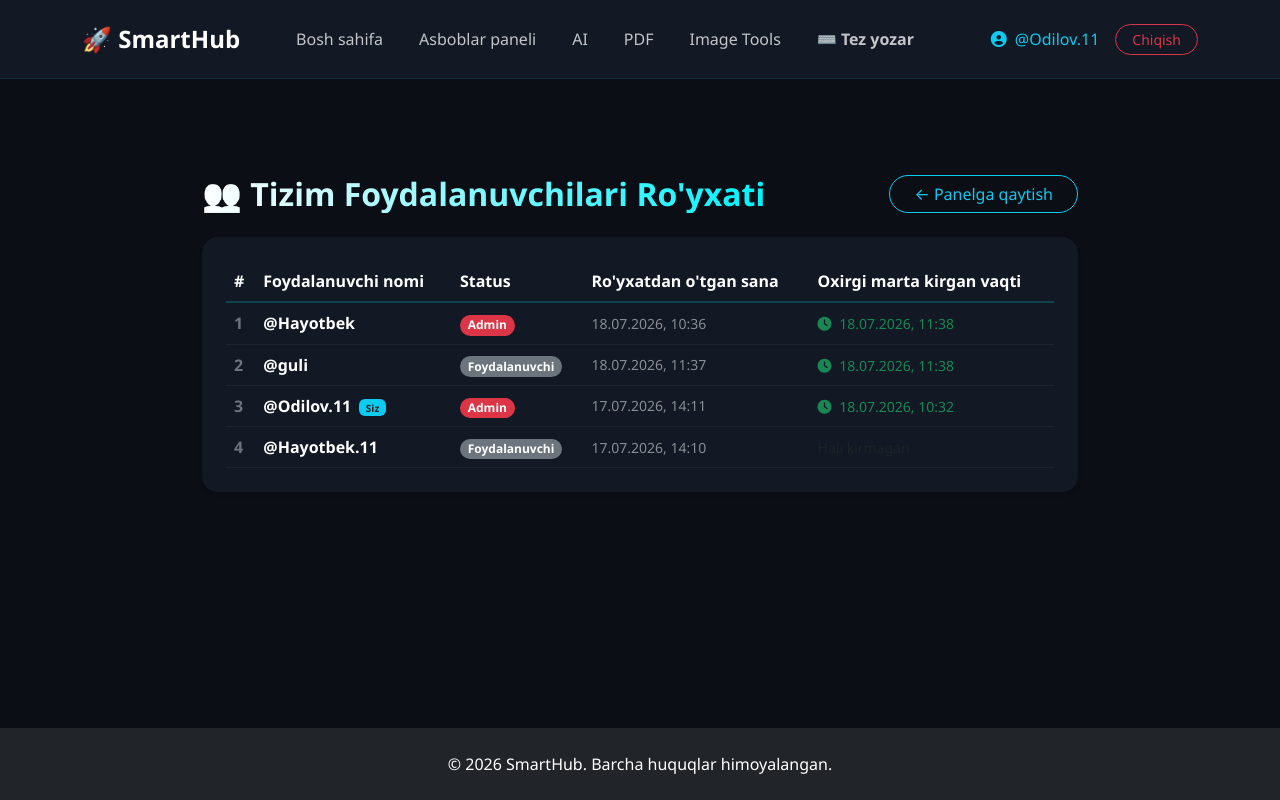
After one commit to TTligu1/SmartHub, a Django app: page /system-users/ in a window 1280 px wide. The commit adds this page. Run offline with Django 5.2, Linux system fonts and the light colour scheme; a user stored in the database is signed in; data comes from the database, SQL or seed files in the repository.

Commit message:
add premium logic, chat scroll, and user activity list

```diff
--- a/core/urls.py
+++ b/core/urls.py
@@ -18,4 +18,5 @@ urlpatterns = [
     path('race-arena/', views.race_arena, name='race_arena'),
     path('races-list/', views.races_list, name='races_list'),
     path('api/save-race/', views.save_race_result, name='save_race_result'),
+    path('system-users/', views.user_activity_list, name='user_activity_list'),
 ]
--- a/core/views.py
+++ b/core/views.py
@@ -401,3 +401,19 @@ def ai_chat(request):
         'user_messages_count': user_messages_count,
         'is_premium': profile.is_premium  # Shablonda yulduzcha chiqarish uchun
     })
+
+
+from django.contrib.auth.models import User
+from django.http import HttpResponseForbidden
+
+
+@login_required(login_url='login')
+def user_activity_list(request):
+    # Agar kirgan odam admin bo'lmasa, kirishni taqiqlaymiz
+    if not request.user.is_staff:
+        return HttpResponseForbidden("Sizda bu sahifani ko'rish huquqi yo'q!")
+
+    # Barcha foydalanuvchilarni oxirgi kirgan vaqti bo'yicha saralab olamiz
+    all_users = User.objects.all().order_by('-last_login')
+
+    return render(request, 'core/user_list.html', {'all_users': all_users})
--- /dev/null
+++ b/templates/core/user_list.html
@@ -0,0 +1,60 @@
+{% extends 'base.html' %}
+
+{% block content %}
+<div class="container mt-5 mb-5" style="max-width: 900px;">
+    <div class="d-flex justify-content-between align-items-center mb-4">
+        <h2 class="text-white fw-bold m-0" style="background: linear-gradient(to right, #ffffff, #00f2fe); -webkit-background-clip: text; -webkit-text-fill-color: transparent;">
+            👥 Tizim Foydalanuvchilari Ro'yxati
+        </h2>
+        <a href="{% url 'tools_home' %}" class="btn btn-outline-info rounded-pill px-4">
+            ← Panelga qaytish
+        </a>
+    </div>
+
+    <div class="card p-4 border-0 text-white shadow-sm" style="background-color: #121824; border-radius: 16px; border: 1px solid rgba(0, 242, 254, 0.1);">
+        <div class="table-responsive">
+            <table class="table table-dark table-hover m-0 align-middle" style="--bs-table-bg: transparent; color: #e2e8f0;">
+                <thead>
+                    <tr style="border-bottom: 2px solid rgba(0, 242, 254, 0.2); color: #00f2fe;">
+                        <th scope="col">#</th>
+                        <th scope="col">Foydalanuvchi nomi</th>
+                        <th scope="col">Status</th>
+                        <th scope="col">Ro'yxatdan o'tgan sana</th>
+                        <th scope="col">Oxirgi marta kirgan vaqti</th>
+                    </tr>
+                </thead>
+                <tbody>
+                    {% for u in all_users %}
+                    <tr style="border-bottom: 1px solid rgba(255, 255, 255, 0.05);">
+                        <td class="fw-bold text-secondary">{{ forloop.counter }}</td>
+                        <td>
+                            <span class="fw-bold text-white">@{{ u.username }}</span>
+                            {% if u.id == user.id %}
+                                <span class="badge bg-info text-dark ms-1" style="font-size: 10px;">Siz</span>
+                            {% endif %}
+                        </td>
+                        <td>
+                            {% if u.is_superuser or u.is_staff %}
+                                <span class="badge bg-danger rounded-pill px-2.5">Admin</span>
+                            {% elif u.profile.is_premium %}
+                                <span class="badge bg-warning text-dark rounded-pill px-2.5">⭐ Premium</span>
+                            {% else %}
+                                <span class="badge bg-secondary rounded-pill px-2.5">Foydalanuvchi</span>
+                            {% endif %}
+                        </td>
+                        <td class="text-white-50 small">{{ u.date_joined|date:"d.m.Y, H:i" }}</td>
+                        <td>
+                            {% if u.last_login %}
+                                <span class="text-success small"><i class="fa-solid fa-clock me-1"></i> {{ u.last_login|date:"d.m.Y, H:i" }}</span>
+                            {% else %}
+                                <span class="text-muted small">Hali kirmagan</span>
+                            {% endif %}
+                        </td>
+                    </tr>
+                    {% endfor %}
+                </tbody>
+            </table>
+        </div>
+    </div>
+</div>
+{% endblock %}
```
Also changed, not shown: templates/core/tools_list.html (+15 -5 lines).
